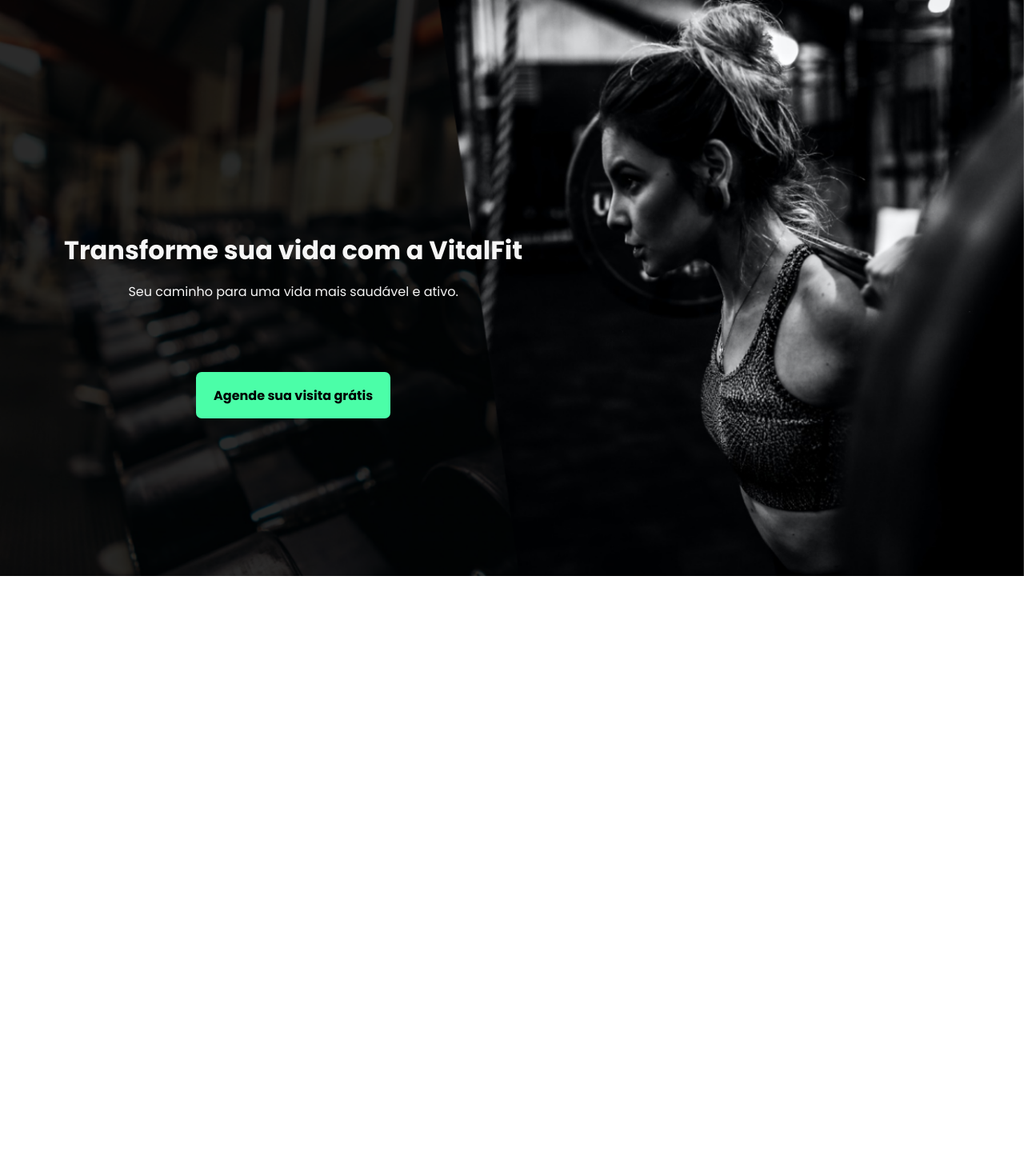
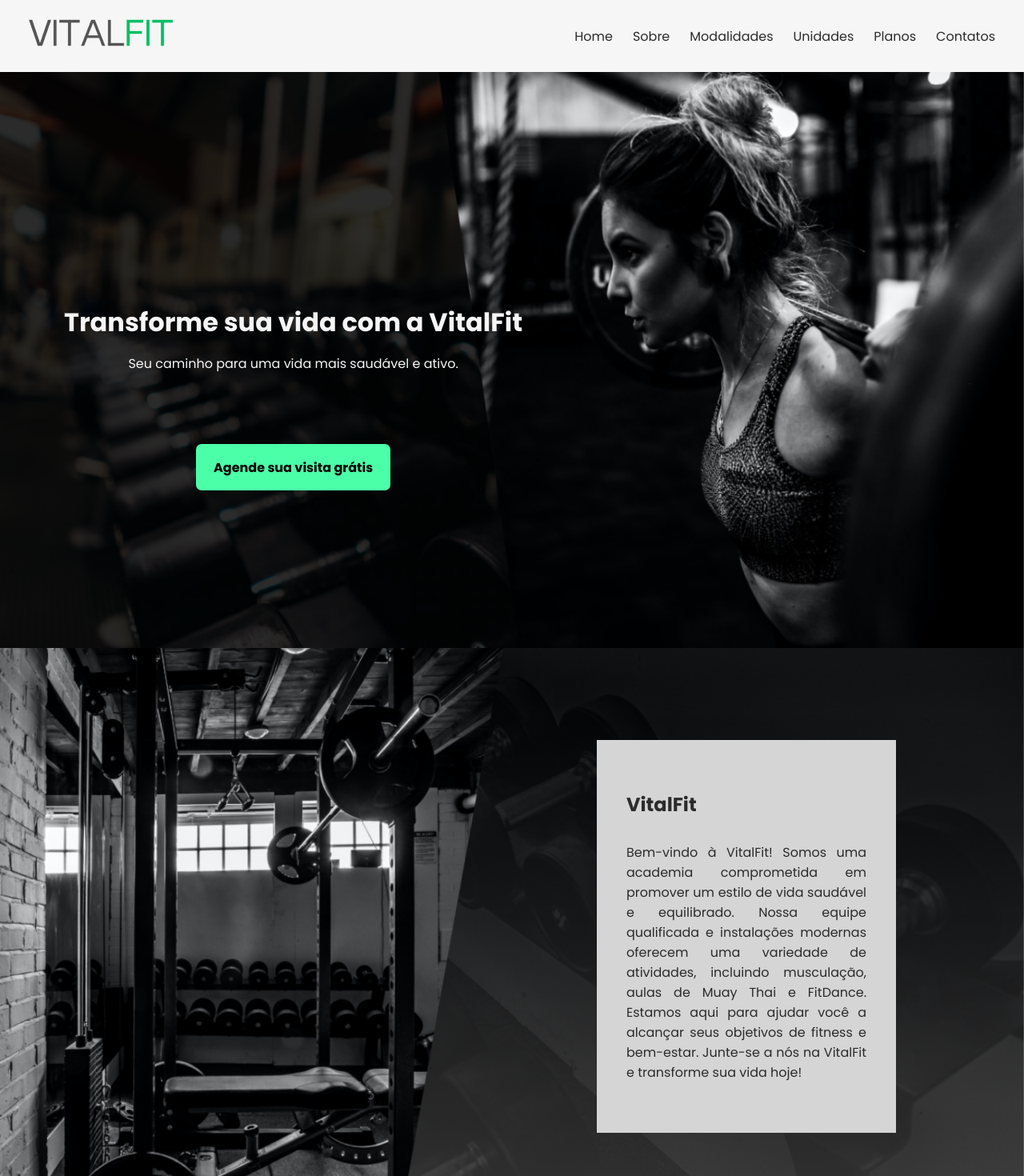
Before and after one commit to paulameg/VitalFit, a React (Vite) app in the folder VitalFit/: page / in a window 1280 px wide. Shown: the top 1470 px of the page at 80% size. Before the commit the page ends 800 px from the top, so only its background shows below. Built offline with nearby package versions, Linux system fonts and the light colour scheme.

Commit message:
Fix merge mistake

```diff
--- a/VitalFit/src/App.jsx
+++ b/VitalFit/src/App.jsx
@@ -14,14 +14,14 @@
 
   return (
     <div>
-      {/* <Header /> */}
+      <Header />
       <Home />
-      {/* <About />
+      <About />
       <Modalities />
       <Units />
       <Plans />
       <Contact />
-      <Footer /> */}
+      <Footer />
     </div>
   )
 }
```
